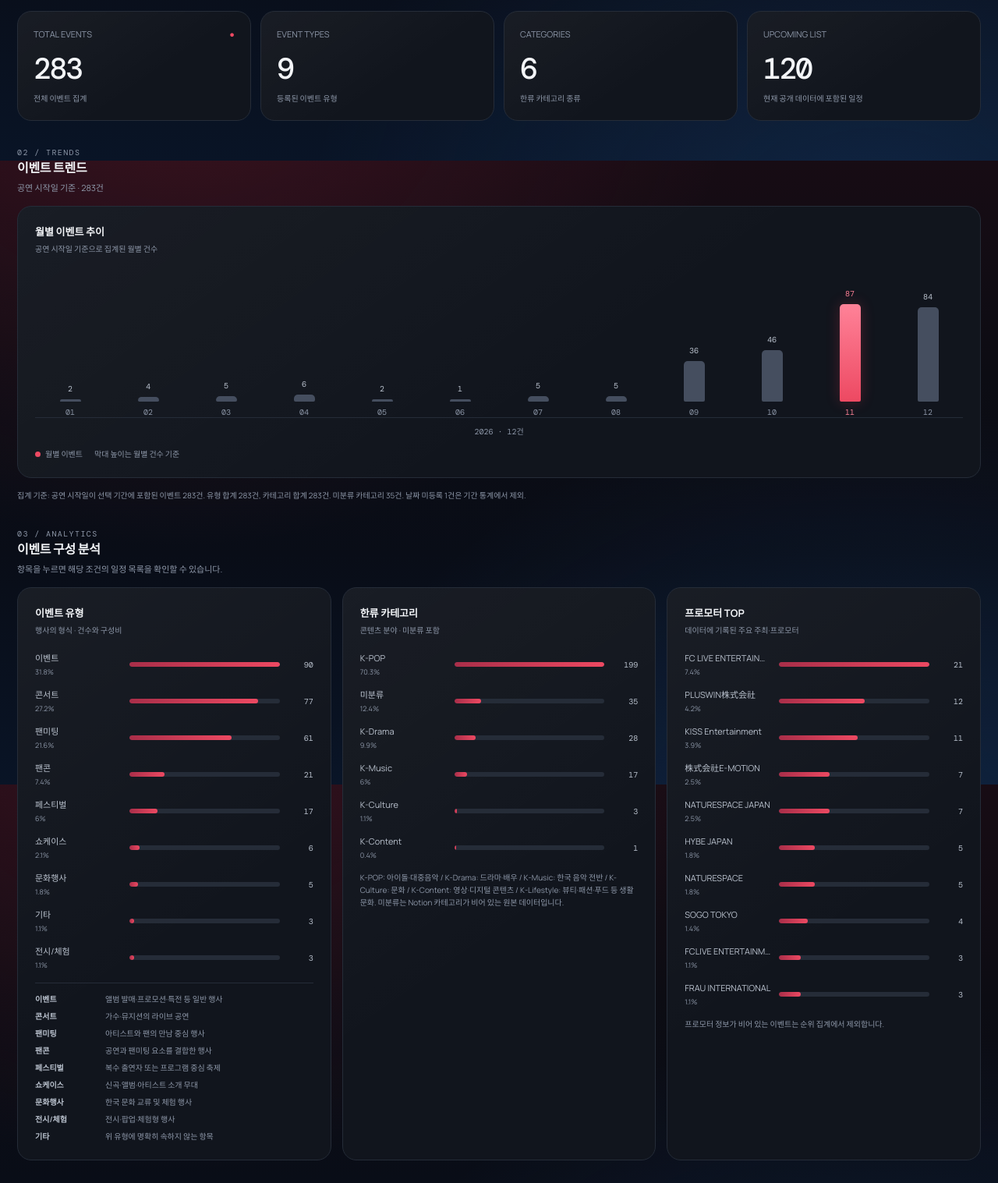
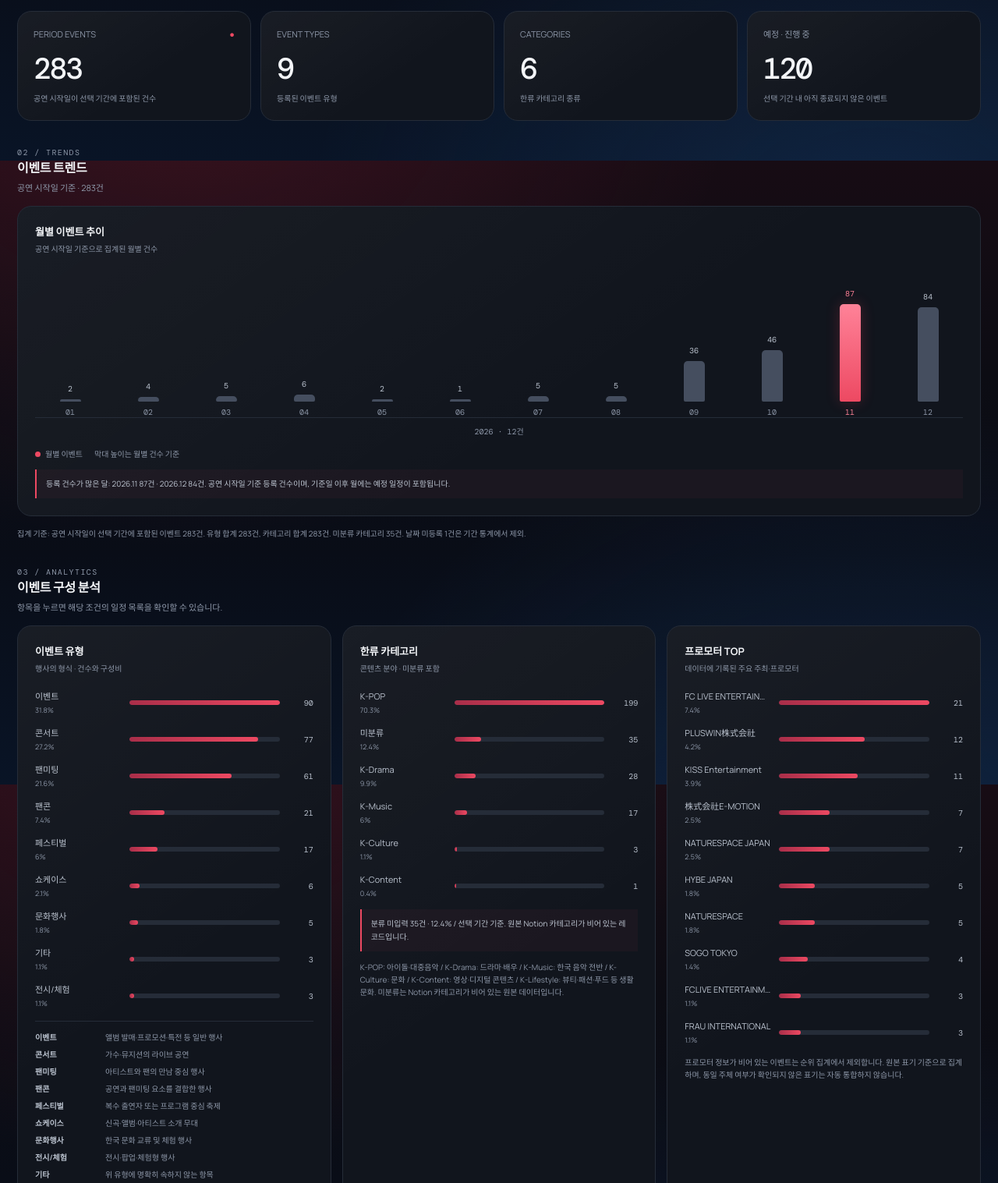
Before and after one commit to neulbo00/K-CULT-in-JAPAN, a plain HTML site: page index.html in a window 1280 px wide. Shown: the part 594-2111 px from the top of the page at 78% size. Drawn offline with nearby package versions, Linux system fonts and the light colour scheme.

Commit message:
Improve dashboard metric labels and analytical context

```diff
--- a/index.html
+++ b/index.html
@@ -59,6 +59,7 @@ h1 span{color:var(--red)}
 .year-labels{display:flex;justify-content:space-around;color:var(--muted);font:10px var(--mono);padding-top:9px}
 .legend{display:flex;gap:15px;flex-wrap:wrap;margin-top:14px;color:var(--muted);font-size:10px}
 .legend i{display:inline-block;width:7px;height:7px;border-radius:50%;background:var(--red);margin-right:6px}
+.insight-note{margin:12px 0 0;padding:10px 12px;border-left:2px solid var(--red);background:rgba(255,64,87,.045);color:var(--soft);font-size:10px;line-height:1.7}
 .bars{display:grid;gap:12px}
 .bar-row{display:grid;grid-template-columns:86px 1fr 30px;gap:9px;align-items:center;font-size:11px}
 .bar-name{color:var(--soft);white-space:nowrap;overflow:hidden;text-overflow:ellipsis}
@@ -166,16 +167,16 @@ body{
    <div class="period-help">모든 통계와 일정 목록은 공연 시작일을 기준으로 같은 기간을 적용합니다.</div>
   </div>
   <div class="stats">
-   <article class="card"><div class="stat-label">TOTAL EVENTS <span class="accent">●</span></div><div class="stat-value" id="total">---</div><div class="stat-foot">전체 이벤트 집계</div></article>
+   <article class="card"><div class="stat-label">PERIOD EVENTS <span class="accent">●</span></div><div class="stat-value" id="total">---</div><div class="stat-foot">공연 시작일이 선택 기간에 포함된 건수</div></article>
    <article class="card"><div class="stat-label">EVENT TYPES</div><div class="stat-value" id="type-count">---</div><div class="stat-foot">등록된 이벤트 유형</div></article>
    <article class="card"><div class="stat-label">CATEGORIES</div><div class="stat-value" id="cat-count">---</div><div class="stat-foot">한류 카테고리 종류</div></article>
-   <article class="card"><div class="stat-label">UPCOMING LIST</div><div class="stat-value" id="up-count">---</div><div class="stat-foot">현재 공개 데이터에 포함된 일정</div></article>
+   <article class="card"><div class="stat-label">예정 · 진행 중</div><div class="stat-value" id="up-count">---</div><div class="stat-foot">선택 기간 내 아직 종료되지 않은 이벤트</div></article>
   </div>
  </section>
 
  <section id="trends">
   <div class="section-head"><div><div class="kicker">02 / Trends</div><h2>이벤트 트렌드</h2><p id="trend-caption">선택한 기간의 월별 일정 흐름</p></div></div>
-  <article class="card chart-card"><h3 class="chart-title">월별 이벤트 추이</h3><p class="chart-sub">공연 시작일 기준으로 집계된 월별 건수</p><div class="month-chart" id="months"></div><div class="year-labels" id="years"></div><div class="legend"><span><i></i>월별 이벤트</span><span>막대 높이는 월별 건수 기준</span></div></article>
+  <article class="card chart-card"><h3 class="chart-title">월별 이벤트 추이</h3><p class="chart-sub">공연 시작일 기준으로 집계된 월별 건수</p><div class="month-chart" id="months"></div><div class="year-labels" id="years"></div><div class="legend"><span><i></i>월별 이벤트</span><span>막대 높이는 월별 건수 기준</span></div><p class="insight-note" id="monthly-insight"></p></article>
   <p class="disclaimer" id="integrity-note"></p>
  </section>
 
@@ -187,8 +188,8 @@ body{
     <div><b>이벤트</b><span>앨범 발매·프로모션·특전 등 일반 행사</span></div><div><b>콘서트</b><span>가수·뮤지션의 라이브 공연</span></div><div><b>팬미팅</b><span>아티스트와 팬의 만남 중심 행사</span></div><div><b>팬콘</b><span>공연과 팬미팅 요소를 결합한 행사</span></div><div><b>페스티벌</b><span>복수 출연자 또는 프로그램 중심 축제</span></div><div><b>쇼케이스</b><span>신곡·앨범·아티스트 소개 무대</span></div><div><b>문화행사</b><span>한국 문화 교류 및 체험 행사</span></div><div><b>전시/체험</b><span>전시·팝업·체험형 행사</span></div><div><b>기타</b><span>위 유형에 명확히 속하지 않는 항목</span></div>
    </div></article>
    <article class="card chart-card"><h3 class="chart-title">한류 카테고리</h3><p class="chart-sub">콘텐츠 분야 · 미분류 포함</p><div class="bars" id="categories"></div>
-   <p class="chart-note">K-POP: 아이돌·대중음악 / K-Drama: 드라마·배우 / K-Music: 한국 음악 전반 / K-Culture: 문화 / K-Content: 영상·디지털 콘텐츠 / K-Lifestyle: 뷰티·패션·푸드 등 생활문화. 미분류는 Notion 카테고리가 비어 있는 원본 데이터입니다.</p></article>
-   <article class="card chart-card"><h3 class="chart-title">프로모터 TOP</h3><p class="chart-sub">데이터에 기록된 주요 주최·프로모터</p><div class="bars" id="promoters"></div><p class="chart-note">프로모터 정보가 비어 있는 이벤트는 순위 집계에서 제외합니다.</p></article>
+   <p class="insight-note" id="category-quality"></p><p class="chart-note">K-POP: 아이돌·대중음악 / K-Drama: 드라마·배우 / K-Music: 한국 음악 전반 / K-Culture: 문화 / K-Content: 영상·디지털 콘텐츠 / K-Lifestyle: 뷰티·패션·푸드 등 생활문화. 미분류는 Notion 카테고리가 비어 있는 원본 데이터입니다.</p></article>
+   <article class="card chart-card"><h3 class="chart-title">프로모터 TOP</h3><p class="chart-sub">데이터에 기록된 주요 주최·프로모터</p><div class="bars" id="promoters"></div><p class="chart-note">프로모터 정보가 비어 있는 이벤트는 순위 집계에서 제외합니다. 원본 표기 기준으로 집계하며, 동일 주체 여부가 확인되지 않은 표기는 자동 통합하지 않습니다.</p></article>
   </div>
  </section>
 
@@ -248,6 +249,9 @@ body{
  function renderMonths(rows){
   var map={};rows.forEach(function(e){var m=e.start.slice(0,7);map[m]=(map[m]||0)+1;});
   var months=Object.keys(map).sort(),max=Math.max.apply(null,months.map(function(m){return map[m];}).concat([1]));
+  var ranked=months.slice().sort(function(a,b){return map[b]-map[a]||a.localeCompare(b);}).slice(0,2);
+  if(!ranked.length){$("monthly-insight").textContent="선택 기간에 집계할 시작일 데이터가 없습니다.";}
+  else{$("monthly-insight").textContent="등록 건수가 많은 달: "+ranked.map(function(m){return m.replace("-",".")+" "+fmt(map[m])+"건";}).join(" · ")+". 공연 시작일 기준 등록 건수이며, 기준일 이후 월에는 예정 일정이 포함됩니다."; }
   $("months").replaceChildren();$("years").replaceChildren();
   months.forEach(function(m){var el=document.createElement("div");el.className="month"+(m===today.slice(0,7)?" current":"");
    var count=document.createElement("span");count.className="month-count";count.textContent=map[m];
@@ -301,6 +305,8 @@ body{
   $("hero-total").textContent=fmt(D.total);$("hero-period").textContent="전체 DB "+fmt(D.total)+"건 · 데이터 기준 "+D.generatedAt;
   $("up-count").textContent=fmt(rows.filter(function(e){return statusOf(e)!=="종료";}).length);
   $("integrity-note").textContent="집계 기준: 공연 시작일이 선택 기간에 포함된 이벤트 "+fmt(n)+"건. 유형 합계 "+fmt(types.reduce(function(a,x){return a+x[1];},0))+"건, 카테고리 합계 "+fmt(cats.reduce(function(a,x){return a+x[1];},0))+"건. 미분류 카테고리 "+fmt((cats.find(function(x){return x[0]==="미분류";})||["",0])[1])+"건. 날짜 미등록 "+fmt(D.events.filter(function(e){return !e.start;}).length)+"건은 기간 통계에서 제외.";
+  var unclassified=(cats.find(function(x){return x[0]==="미분류";})||["",0])[1];
+  $("category-quality").textContent="분류 미입력 "+fmt(unclassified)+"건 · "+pct(unclassified,n)+"% / 선택 기간 기준. 원본 Notion 카테고리가 비어 있는 레코드입니다.";
   $("trend-caption").textContent="공연 시작일 기준 · "+fmt(n)+"건";
   renderMonths(rows);renderBars("types",types,n,"type");renderBars("categories",cats,n,"category");renderBars("promoters",promoters,n,null);
   renderFilterButtons();renderSchedule();
```
